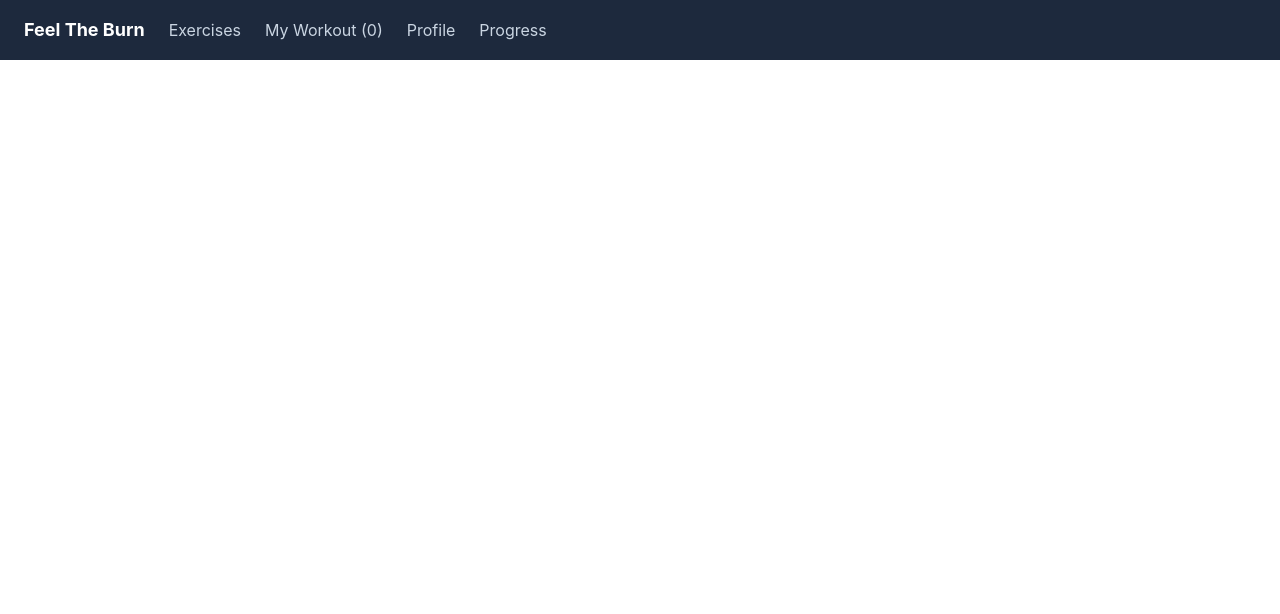
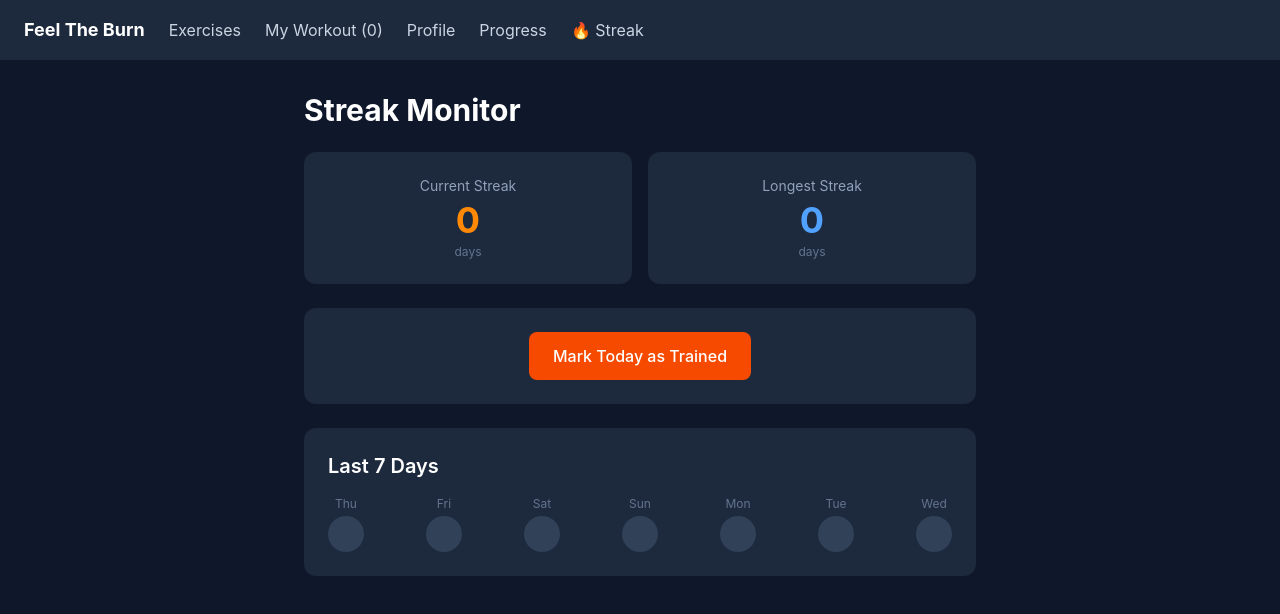
Before and after one commit to LevisNganga1135/calipath, a React (Vite) app: page /streak in a window 1280 px wide. Shown: the top 614 px of the page. Built offline with nearby package versions, Linux system fonts and the light colour scheme.

Commit message:
Add Streak Monitor: mark-today-trained tracking, current/longest streak calculation, 7-day visual strip

```diff
--- a/src/App.jsx
+++ b/src/App.jsx
@@ -5,6 +5,7 @@ import ExerciseDetail from './components/ExerciseDetail'
 import MyWorkout from './components/MyWorkout'
 import Profile from './components/Profile'
 import Progress from './components/Progress'
+import Streak from './components/Streak'
 
 // A single, namespaced key for localStorage — prefixing with the app name
 // avoids collisions if this browser ever stores data for other local apps too
@@ -56,6 +57,9 @@ function App() {
                 <Link to="/progress" className="text-slate-300 hover:text-white">
           Progress
         </Link>
+                <Link to="/streak" className="text-slate-300 hover:text-white">
+          🔥 Streak
+        </Link>
       </nav>
 
       <Routes>
@@ -74,7 +78,8 @@ function App() {
         />
         <Route path="/profile" element={<Profile />} />
                 <Route path="/progress" element={<Progress />} />
-      </Routes>
+        <Route path="/streak" element={<Streak />} />
+       </Routes>
     </BrowserRouter>
   )
 }
--- /dev/null
+++ b/src/components/Streak.jsx
@@ -0,0 +1,175 @@
+import { useState, useEffect } from 'react'
+
+const STORAGE_KEY = 'feelTheBurn.trainedDates'
+
+// Formats a Date object as YYYY-MM-DD in LOCAL time (not UTC), so "today"
+// always matches what the user's calendar actually shows them, regardless of timezone.
+function formatDateLocal(date) {
+  const year = date.getFullYear()
+  const month = String(date.getMonth() + 1).padStart(2, '0')
+  const day = String(date.getDate()).padStart(2, '0')
+  return `${year}-${month}-${day}`
+}
+
+function Streak() {
+  // Array of date strings like ["2026-08-18", "2026-08-19", ...]
+  const [trainedDates, setTrainedDates] = useState(() => {
+    const saved = localStorage.getItem(STORAGE_KEY)
+    return saved ? JSON.parse(saved) : []
+  })
+
+  useEffect(() => {
+    localStorage.setItem(STORAGE_KEY, JSON.stringify(trainedDates))
+  }, [trainedDates])
+
+  const today = formatDateLocal(new Date())
+  const isTodayLogged = trainedDates.includes(today)
+
+  function markTodayTrained() {
+    if (isTodayLogged) return // guard against double-adding
+    setTrainedDates((prev) => [...prev, today].sort())
+  }
+
+  function unmarkToday() {
+    setTrainedDates((prev) => prev.filter((date) => date !== today))
+  }
+
+  // ----- Streak calculation -----
+  // Walks backward day-by-day from today. As soon as we hit a day that's
+  // NOT in trainedDates, the current streak is broken and we stop counting.
+  function calculateCurrentStreak() {
+    let streak = 0
+    let cursor = new Date() // start from today and step backward
+
+    while (true) {
+      const dateStr = formatDateLocal(cursor)
+      if (trainedDates.includes(dateStr)) {
+        streak++
+        cursor.setDate(cursor.getDate() - 1) // move one day earlier
+      } else {
+        break
+      }
+    }
+
+    return streak
+  }
+
+  // Longest streak ever achieved, scanning the full sorted history —
+  // finds the longest run of consecutive calendar dates in trainedDates.
+  function calculateLongestStreak() {
+    if (trainedDates.length === 0) return 0
+
+    const sortedDates = [...trainedDates].sort()
+    let longest = 1
+    let current = 1
+
+    for (let i = 1; i < sortedDates.length; i++) {
+      const prevDate = new Date(sortedDates[i - 1])
+      const currDate = new Date(sortedDates[i])
+      const dayDiff = (currDate - prevDate) / (1000 * 60 * 60 * 24)
+
+      if (dayDiff === 1) {
+        current++
+        longest = Math.max(longest, current)
+      } else if (dayDiff > 1) {
+        current = 1 // streak broken, reset
+      }
+      // dayDiff === 0 shouldn't happen since dates are unique, but harmless if it does
+    }
+
+    return longest
+  }
+
+  const currentStreak = calculateCurrentStreak()
+  const longestStreak = calculateLongestStreak()
+
+  // Last 7 days, for a simple visual calendar strip (oldest to newest, left to right)
+  function getLast7Days() {
+    const days = []
+    for (let i = 6; i >= 0; i--) {
+      const d = new Date()
+      d.setDate(d.getDate() - i)
+      days.push(formatDateLocal(d))
+    }
+    return days
+  }
+
+  return (
+    <div className="min-h-screen bg-slate-900 p-8">
+      <div className="max-w-2xl mx-auto">
+        <h1 className="text-3xl font-bold text-white mb-6">Streak Monitor</h1>
+
+        {/* Streak stats */}
+        <div className="grid grid-cols-2 gap-4 mb-6">
+          <div className="bg-slate-800 rounded-xl p-6 text-center">
+            <p className="text-slate-400 text-sm mb-1">Current Streak</p>
+            <p className="text-4xl font-bold text-orange-400">{currentStreak}</p>
+            <p className="text-slate-500 text-xs mt-1">
+              {currentStreak === 1 ? 'day' : 'days'}
+            </p>
+          </div>
+          <div className="bg-slate-800 rounded-xl p-6 text-center">
+            <p className="text-slate-400 text-sm mb-1">Longest Streak</p>
+            <p className="text-4xl font-bold text-blue-400">{longestStreak}</p>
+            <p className="text-slate-500 text-xs mt-1">
+              {longestStreak === 1 ? 'day' : 'days'}
+            </p>
+          </div>
+        </div>
+
+        {/* Today's action button */}
+        <div className="bg-slate-800 rounded-xl p-6 mb-6 text-center">
+          {isTodayLogged ? (
+            <>
+              <p className="text-green-400 font-medium mb-3">
+                ✓ You've trained today — keep it up!
+              </p>
+              <button
+                onClick={unmarkToday}
+                className="text-slate-400 hover:text-slate-300 text-sm underline"
+              >
+                Undo
+              </button>
+            </>
+          ) : (
+            <button
+              onClick={markTodayTrained}
+              className="bg-orange-600 hover:bg-orange-500 text-white px-6 py-3 rounded-lg font-medium"
+            >
+              Mark Today as Trained
+            </button>
+          )}
+        </div>
+
+        {/* Last 7 days visual strip */}
+        <div className="bg-slate-800 rounded-xl p-6">
+          <h2 className="text-xl font-semibold text-white mb-4">Last 7 Days</h2>
+          <div className="flex justify-between gap-2">
+            {getLast7Days().map((dateStr) => {
+              const trained = trainedDates.includes(dateStr)
+              const dayLabel = new Date(dateStr).toLocaleDateString('en-US', {
+                weekday: 'short',
+              })
+              return (
+                <div key={dateStr} className="flex flex-col items-center gap-1">
+                  <span className="text-slate-500 text-xs">{dayLabel}</span>
+                  <div
+                    className={`w-9 h-9 rounded-full flex items-center justify-center text-sm ${
+                      trained
+                        ? 'bg-orange-500 text-white'
+                        : 'bg-slate-700 text-slate-500'
+                    }`}
+                  >
+                    {trained ? '✓' : ''}
+                  </div>
+                </div>
+              )
+            })}
+          </div>
+        </div>
+      </div>
+    </div>
+  )
+}
+
+export default Streak
```
